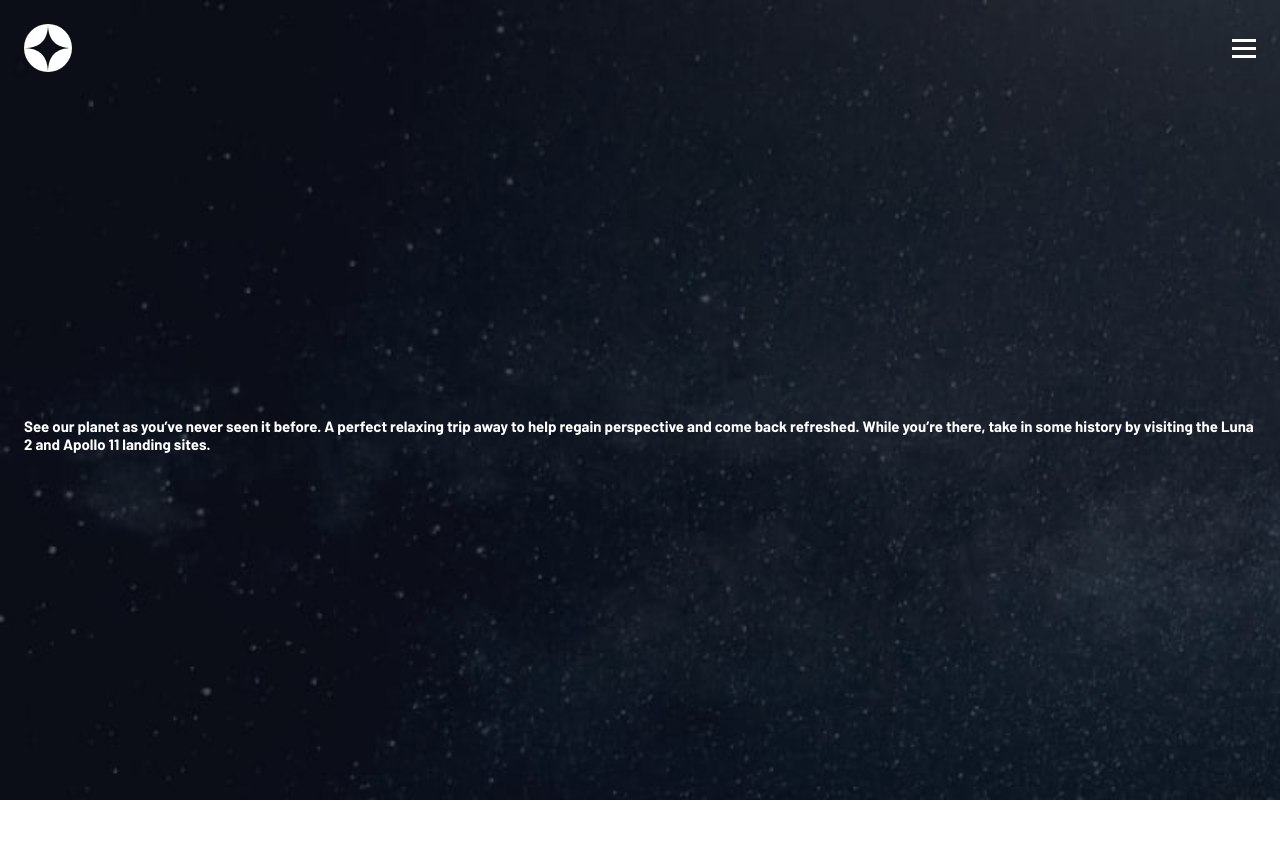
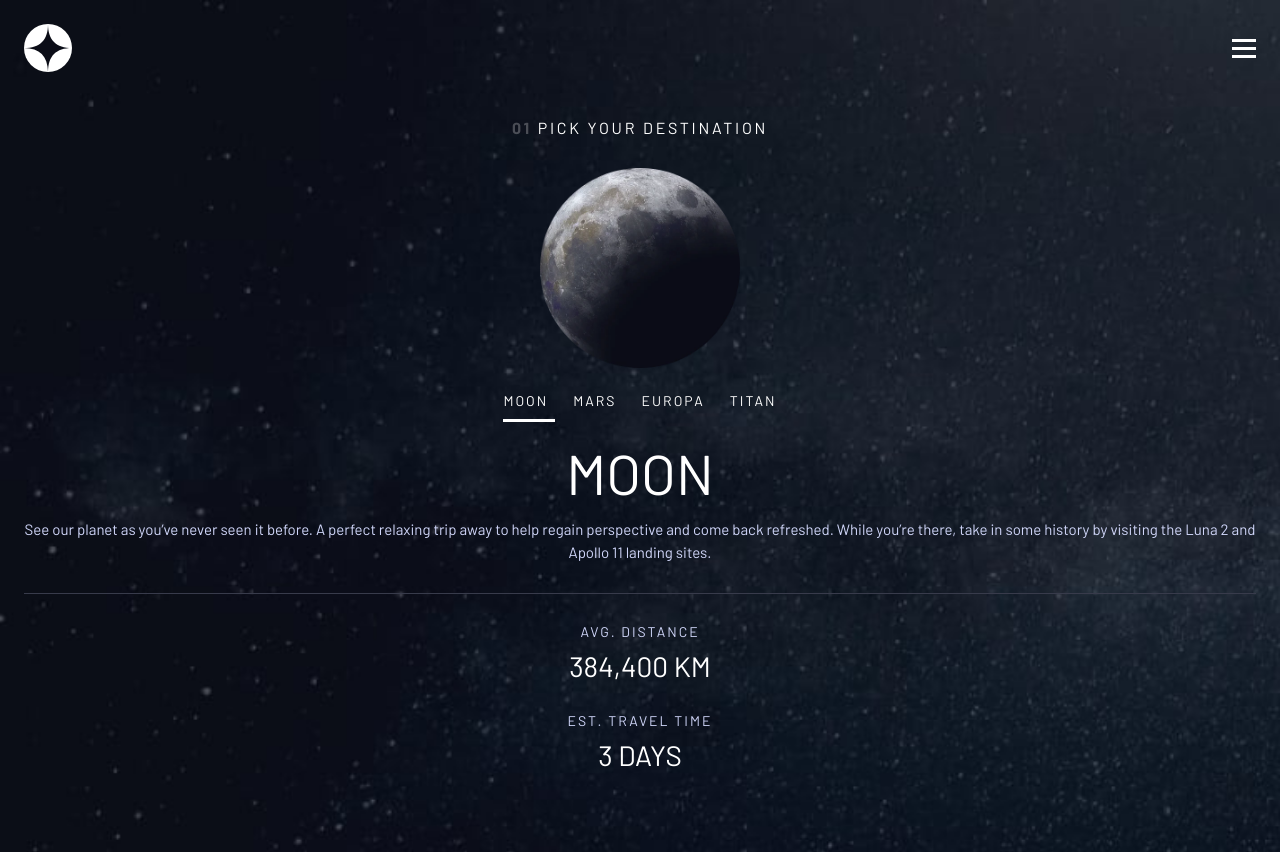
Before and after one commit to Matheus-Galdino/Space-tourism, a Vue app: page /#/destination/moon in a window 1280 px wide. Before the commit the page ends 800 px from the top, so only its background shows below. Built offline with nearby package versions, Linux system fonts and the light colour scheme.

Commit message:
Implementando layout destination page

```diff
--- a/src/App.vue
+++ b/src/App.vue
@@ -13,8 +13,8 @@ export default {
 </script>
 
 <style lang="scss">
-@import url("./styles/reset.scss");
-@import url("./styles/global.scss");
+@import "./styles/reset.scss";
+@import "./styles/global.scss";
 
 #app {
   display: flex;
--- a/src/components/DestinationNav.vue
+++ b/src/components/DestinationNav.vue
@@ -48,7 +48,7 @@ export default {
   letter-spacing: 2px;
 
   display: inline-block;
-  padding-bottom: 8px;
+  padding-bottom: 12px;
   text-decoration: none;
   text-transform: uppercase;
 }
--- a/src/styles/global.scss
+++ b/src/styles/global.scss
@@ -10,4 +10,19 @@
 
   background: var(--backgroundImg) no-repeat;
   background-size: cover;
+
+  &__id {
+    font-size: 1.6rem;
+    line-height: 1em;
+    letter-spacing: 2.7px;
+
+    color: #fff;
+    margin-bottom: 3.2rem;
+    text-transform: uppercase;
+
+    span {
+      opacity: 0.25;
+      font-weight: bold;
+    }
+  }
 }
--- a/src/views/Destination.vue
+++ b/src/views/Destination.vue
@@ -1,12 +1,38 @@
 <template>
   <section class="page destination">
-    <h1>{{ currentDestination.description }}</h1>
+    <p class="page__id">
+      <span>01</span>
+      Pick your destination
+    </p>
+    <img :src="destinationImg" :alt="currentDestination.name" class="destination__img" />
+
+    <DestinationNav />
+
+    <h1 class="destination__name">{{ currentDestination.name }}</h1>
+
+    <p class="destination__description">
+      {{ currentDestination.description }}
+    </p>
+
+    <div class="line"></div>
+
+    <div class="extra-info">
+      <h3>AVG. Distance</h3>
+      <h2>{{ currentDestination.distance }}</h2>
+    </div>
+    <div class="extra-info">
+      <h3>Est. Travel time</h3>
+      <h2>{{ currentDestination.travel }}</h2>
+    </div>
   </section>
 </template>
 
 <script>
+import DestinationNav from "../components/DestinationNav.vue";
+
 export default {
-  name: "Travel",
+  name: "Destination",
+  components: { DestinationNav },
   data() {
     return {
       destinations: [],
@@ -15,6 +41,9 @@ export default {
   computed: {
     currentDestination() {
       return this.destinations.find((x) => x.name.toLowerCase() == this.$route.params.name.toLowerCase());
+    },
+    destinationImg() {
+      return require(`../assets/${this.currentDestination.images.webp}`);
     },
   },
   beforeMount() {
@@ -27,5 +56,60 @@ export default {
 <style lang="scss" scoped>
 .destination {
   --backgroundImg: url("../assets/destination/background-destination-tablet.jpg");
+
+  &__img {
+    width: 20rem;
+    height: 20rem;
+
+    margin-bottom: 2.5rem;
+  }
+
+  &__name {
+    margin-top: 2rem;
+    font-size: 5.6rem;
+    line-height: 1.1em;
+    font-weight: normal;
+    margin-bottom: 1.5rem;
+    text-transform: uppercase;
+  }
+
+  &__description {
+    color: #d0d6f9;
+    font-size: 1.5rem;
+    line-height: 1.5em;
+    text-align: center;
+  }
+}
+
+.line {
+  width: 100%;
+  height: 1px;
+  margin: 3rem 0;
+  background: #383b4b;
+}
+
+.extra-info {
+  text-align: center;
+  margin-bottom: 3rem;
+  text-transform: uppercase;
+
+  h2,
+  h3 {
+    font-weight: normal;
+  }
+
+  h2 {
+    font-size: 2.8rem;
+    line-height: 1.2em;
+  }
+
+  h3 {
+    font-size: 1.4rem;
+    line-height: 1.1em;
+
+    color: #d0d6f9;
+    margin-bottom: 1rem;
+    letter-spacing: 2px;
+  }
 }
 </style>
```
